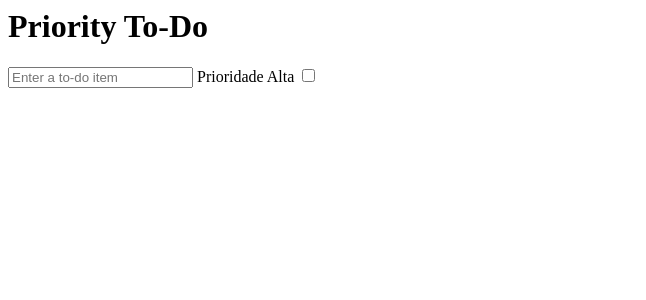
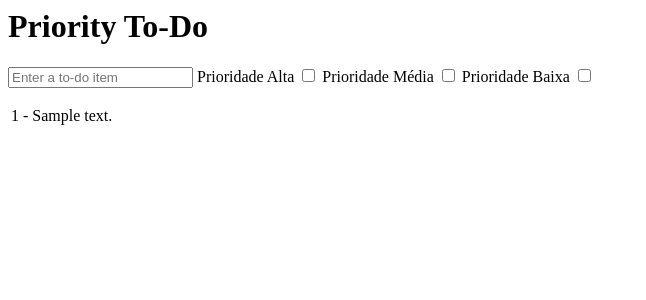
Before and after one commit to lucasengecomp/superlists_ESBD_2.2, a Django app: template lists/templates/home.html in a window 1280 px wide. Shown: the top 300 px of the page, without its empty margins (0-646 px from the left). Run offline with Django 3.2, Linux system fonts and the light colour scheme; the template is opened without the code that fills it: most values are stand-ins (such as "Sample title", 1, 10 or a date in 2020).

Commit message:
Estending user story to deal with a second list item

```diff
--- a/lists/templates/home.html
+++ b/lists/templates/home.html
@@ -4,10 +4,18 @@
 	</head>
 	<body>
 		<h1>Priority To-Do</h1>
-		<input id="id_new_item" placeholder="Enter a to-do item" />
-        <label>Prioridade Alta</label>
-		<input type="checkbox" id="id_high_priority" value="prioridade alta" />
+		<form method="POST">
+		    <input name="item_text" id="id_new_item" placeholder="Enter a to-do item" />
+            <label>Prioridade Alta</label>
+		    <input type="checkbox" id="id_high_priority" value="prioridade alta" />
+		    <label>Prioridade Média</label>
+		    <input type="checkbox" id="id_medium_priority" value="prioridade media" />
+            <label>Prioridade Baixa</label>
+		    <input type="checkbox" id="id_low_priority" value="prioridade baixa" />
+		    {% csrf_token %}
+		</form>
 		<table id="id_list_table">
+			<tr><td>1 - {{ new_item_text }}</td></tr>
 		</table>
 	</body>
 </html>
--- a/lists/tests.py
+++ b/lists/tests.py
@@ -11,3 +11,8 @@ class HomePageTest(TestCase):
 	def test_home_page_returns_correct_html(self):
 		response = self.client.get('/')
 		self.assertTemplateUsed(response, 'home.html')
+
+	def test_can_save_a_POST_request(self):
+		response = self.client.post('/', data={'item_text': 'A new list item'})
+		self.assertIn('A new list item', response.content.decode())
+		self.assertTemplateUsed(response, 'home.html')
--- a/lists/views.py
+++ b/lists/views.py
@@ -1,6 +1,7 @@
 from django.shortcuts import render
-from django.http import HttpResponse
 
 # Create your views here.
 def home_page(request):
-	return render(request, 'home.html')
+	return render(request, 'home.html', {
+		'new_item_text': request.POST.get('item_text', '')
+	})
```
Also changed, not shown: functional_tests.py (+17 -4 lines).
